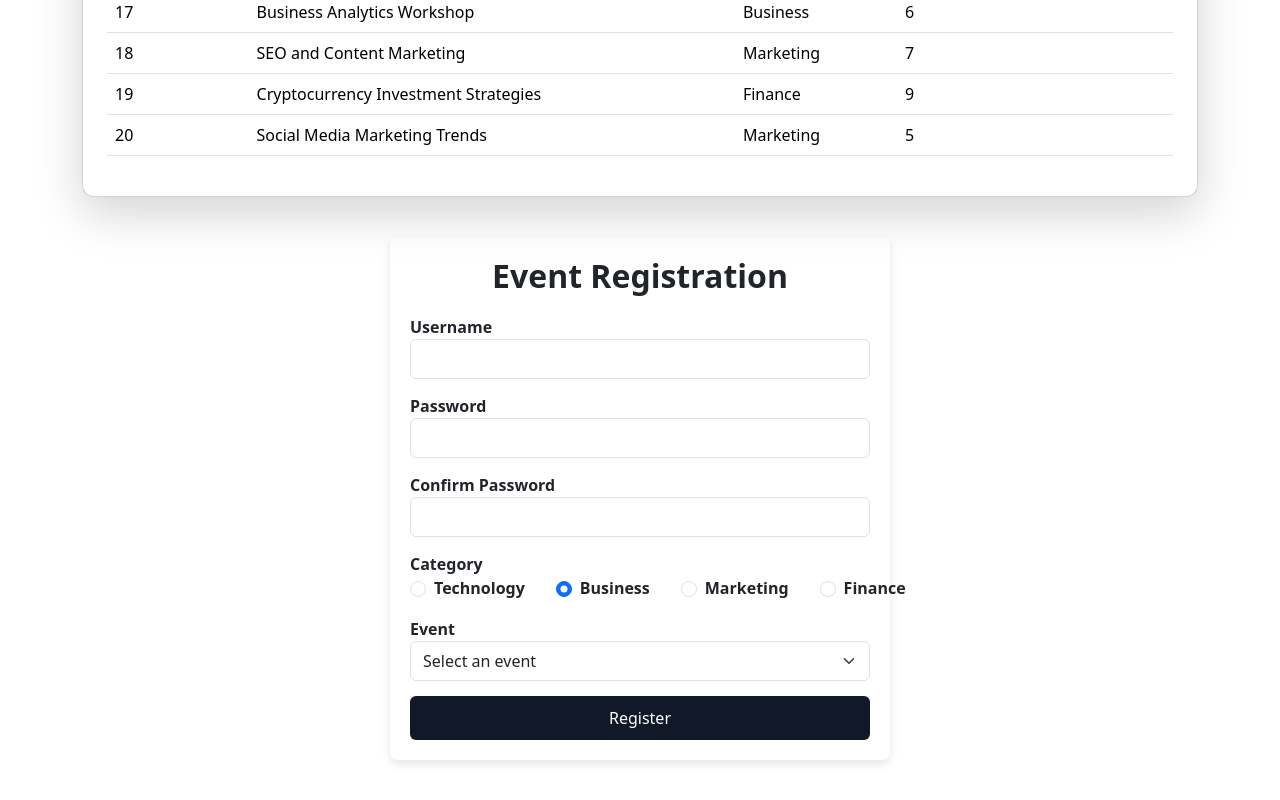
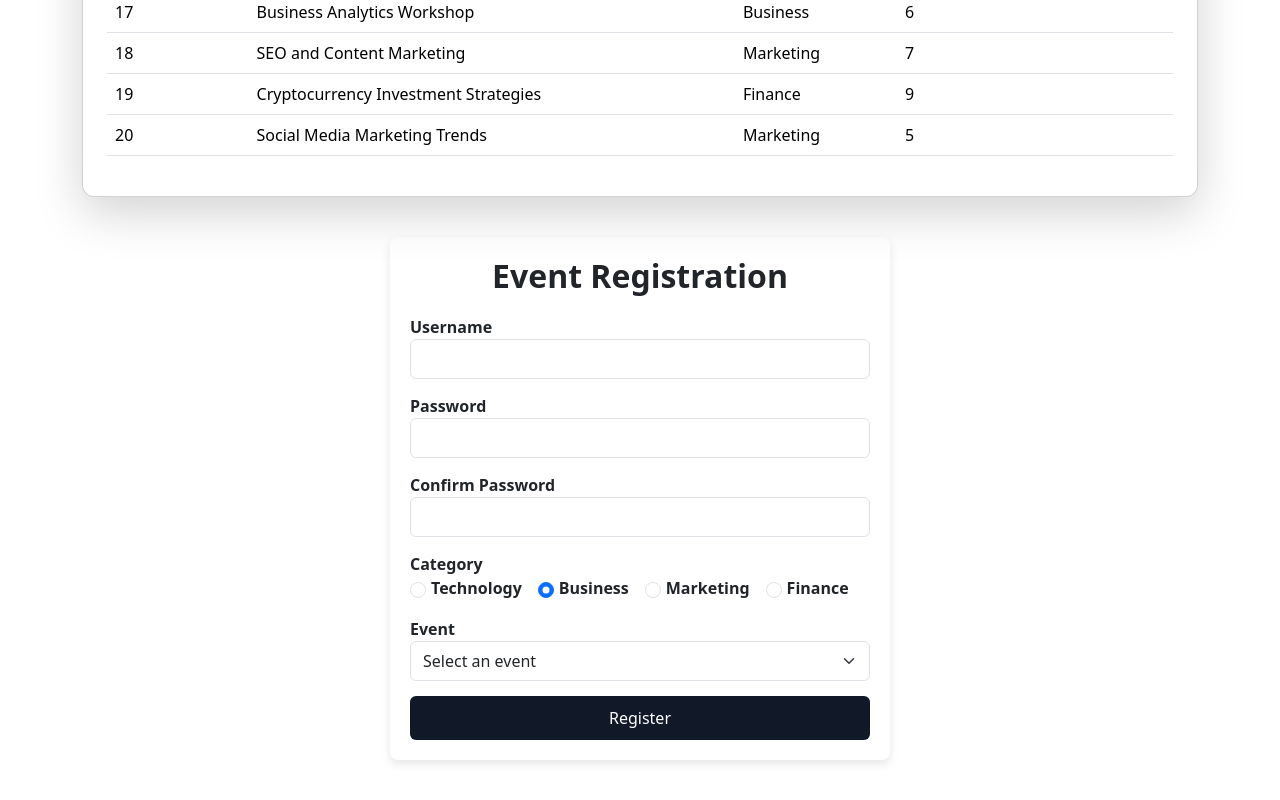
Before and after one commit to HuyNgocDuong/COS30043---Assignment-1, a Vue app in the folder web-management-application/: page / in a window 1280 px wide. Shown: the part 2003-2803 px from the top of the page. Built offline with nearby package versions, Linux system fonts and the light colour scheme.

Commit message:
change the layout

```diff
--- a/web-management-application/src/components/EventRegistration.vue
+++ b/web-management-application/src/components/EventRegistration.vue
@@ -24,8 +24,8 @@
       <!-- Event Category -->
       <div class="form-group">
         <label class="category-label">Category</label>
-        <div class="category-options">
-          <div class="form-check form-check-inline" v-for="(category, index) in categories" :key="index">
+        <div class="d-flex flex-wrap gap-3">
+          <div class="form-check" v-for="(category, index) in categories" :key="index">
             <input class="form-check-input" type="radio" :id="category" :value="category" v-model="selectedCategory">
             <label class="form-check-label" :for="category">{{ category }}</label>
           </div>
@@ -69,14 +69,14 @@ export default {
       submitted: false,
       categories: ["Technology", "Business", "Marketing", "Finance"],
       events: [
-        { eventId: "EVT10009", eventName: "Leadership Summit", category: "Business" },
-        { eventId: "EVT10010", eventName: "E-commerce Strategies", category: "Marketing" },
-        { eventId: "EVT10011", eventName: "AI for Business", category: "Business" },
-        { eventId: "EVT10012", eventName: "IoT & Smart Devices", category: "Technology" },
-        { eventId: "EVT10013", eventName: "Brand Strategy", category: "Marketing" },
-        { eventId: "EVT10014", eventName: "Wealth Management", category: "Finance" },
-        { eventId: "EVT10015", eventName: "FinTech Summit", category: "Finance" },
-        { eventId: "EVT10016", eventName: "AI Ethics", category: "Technology" },
+        { eventId: "1", eventName: "Leadership Summit", category: "Business" },
+        { eventId: "2", eventName: "E-commerce Strategies", category: "Marketing" },
+        { eventId: "3", eventName: "AI for Business", category: "Business" },
+        { eventId: "4", eventName: "IoT & Smart Devices", category: "Technology" },
+        { eventId: "5", eventName: "Brand Strategy", category: "Marketing" },
+        { eventId: "6", eventName: "Wealth Management", category: "Finance" },
+        { eventId: "7", eventName: "FinTech Summit", category: "Finance" },
+        { eventId: "8", eventName: "AI Ethics", category: "Technology" },
       ],
     };
   },
@@ -125,13 +125,19 @@ label {
   border-radius: 6px;
 }
 
-.category-options {
+.d-flex {
   display: flex;
+  flex-wrap: wrap;
+}
+
+.gap-3 {
   gap: 15px;
 }
 
-.form-check-input {
-  margin-top: 5px;
+.form-check {
+  display: flex;
+  align-items: center;
+  gap: 5px;
 }
 
 .btn-dark {
--- a/web-management-application/src/components/EventTable.vue
+++ b/web-management-application/src/components/EventTable.vue
@@ -16,7 +16,7 @@
         </div>
       </div>
 
-      <!-- Category Filters (Now Fully Responsive) -->
+      <!-- Category Filters  -->
       <div class="row mb-3">
         <div class="col-12">
           <div class="btn-group d-flex flex-wrap gap-2 justify-content-center">
@@ -38,7 +38,7 @@
         </div>
       </div>
 
-      <!-- Event Table (Still Responsive & Aligned) -->
+      <!-- Event Table  -->
       <div class="row">
         <div class="col-md-12">
           <div class="table-responsive">
```
